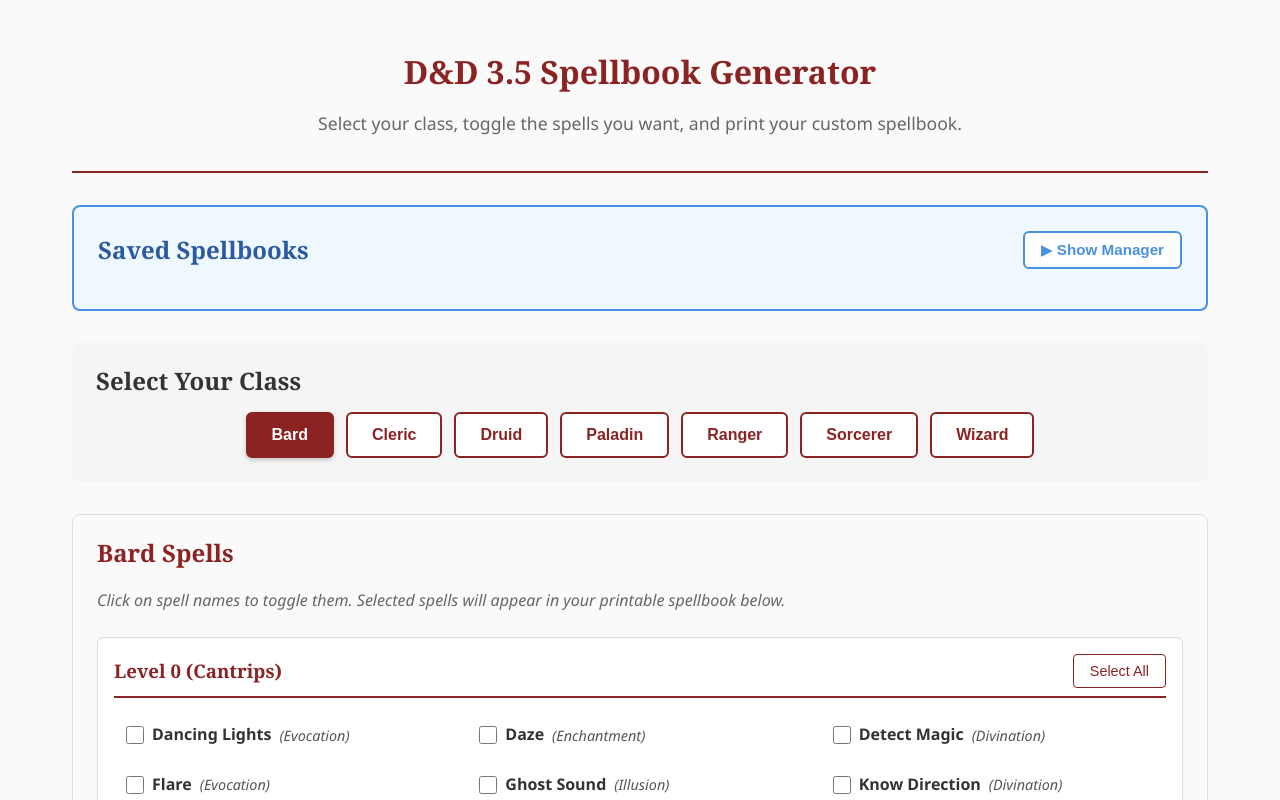
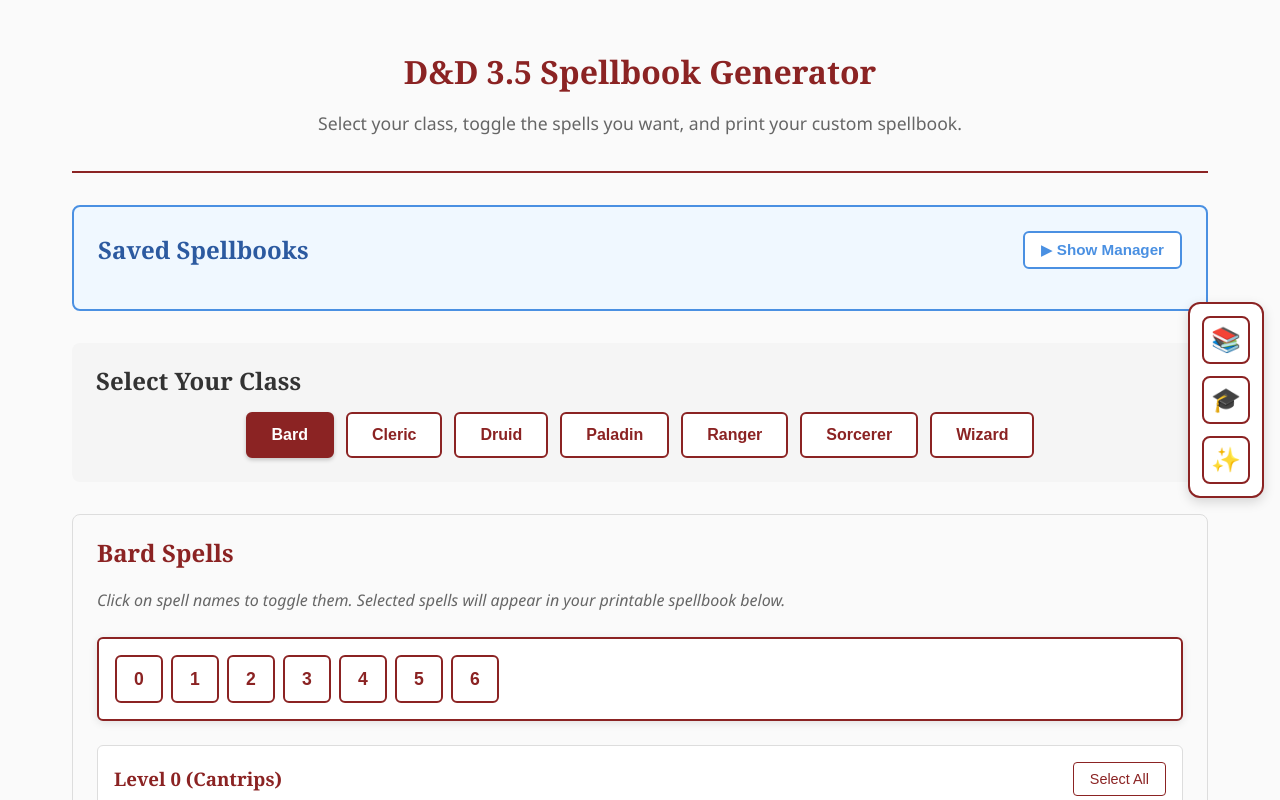
Before and after one commit to DaneWeber/dnd354ever, a React (Vite) app in the folder spellbook/: page / in a window 1280 px wide. Both pictures are taken after a click on the button "Bard". Shown: the top 800 px of the page. Built offline with nearby package versions, Linux system fonts and the light colour scheme.

Commit message:
Add navigation

```diff
--- a/spellbook/package.json
+++ b/spellbook/package.json
@@ -4,7 +4,7 @@
   "version": "1.0.0",
   "type": "module",
   "scripts": {
-    "dev": "vite",
+    "dev": "vite --host",
     "build": "tsc -b && vite build",
     "lint": "eslint .",
     "preview": "vite preview",
--- a/spellbook/src/App.css
+++ b/spellbook/src/App.css
@@ -21,6 +21,61 @@
   font-size: 1.1rem;
 }
 
+/* Floating Navigation */
+.floating-nav {
+  position: fixed;
+  right: 2rem;
+  top: 50%;
+  transform: translateY(-50%);
+  display: flex;
+  flex-direction: column;
+  gap: 0.75rem;
+  z-index: 1000;
+  background: white;
+  padding: 0.75rem;
+  border-radius: 12px;
+  box-shadow: 0 4px 12px rgba(0, 0, 0, 0.15);
+  border: 2px solid #8b2323;
+}
+
+.nav-button {
+  width: 48px;
+  height: 48px;
+  border: 2px solid #8b2323;
+  background: white;
+  border-radius: 8px;
+  cursor: pointer;
+  font-size: 1.5rem;
+  display: flex;
+  align-items: center;
+  justify-content: center;
+  transition: all 0.2s;
+  padding: 0;
+}
+
+.nav-button:hover {
+  background: #8b2323;
+  transform: scale(1.1);
+  box-shadow: 0 2px 8px rgba(139, 35, 35, 0.3);
+}
+
+.nav-button:active {
+  transform: scale(0.95);
+}
+
+/* Hide floating nav on smaller screens */
+@media (max-width: 1400px) {
+  .floating-nav {
+    right: 1rem;
+  }
+}
+
+@media (max-width: 768px) {
+  .floating-nav {
+    display: none;
+  }
+}
+
 /* Spellbook Manager */
 .spellbook-manager {
   margin-bottom: 2rem;
@@ -28,6 +83,7 @@
   background: #f0f8ff;
   border-radius: 8px;
   border: 2px solid #4a90e2;
+  scroll-margin-top: 20px;
 }
 
 .manager-header {
@@ -237,7 +293,7 @@
   padding: 1.5rem;
   background: #fafafa;
   border-radius: 8px;
-  border: 1px solid #ddd;
+  border: 1px solid #ddd;  scroll-margin-top: 20px;  scroll-margin-top: 20px;
 }
 
 .spell-selection h2 {
@@ -251,12 +307,57 @@
   margin-bottom: 1.5rem;
 }
 
+/* Level Navigation */
+.level-nav {
+  display: flex;
+  flex-wrap: wrap;
+  gap: 0.5rem;
+  margin-bottom: 1.5rem;
+  padding: 1rem;
+  background: white;
+  border-radius: 6px;
+  border: 2px solid #8b2323;
+  position: sticky;
+  top: 0;
+  z-index: 100;
+  box-shadow: 0 2px 8px rgba(0, 0, 0, 0.1);
+}
+
+.level-nav-button {
+  min-width: 48px;
+  height: 48px;
+  padding: 0 1rem;
+  font-size: 1.1rem;
+  font-weight: 600;
+  border: 2px solid #8b2323;
+  background: white;
+  color: #8b2323;
+  border-radius: 6px;
+  cursor: pointer;
+  transition: all 0.2s;
+  display: flex;
+  align-items: center;
+  justify-content: center;
+}
+
+.level-nav-button:hover {
+  background: #8b2323;
+  color: white;
+  transform: translateY(-2px);
+  box-shadow: 0 2px 6px rgba(139, 35, 35, 0.3);
+}
+
+.level-nav-button:active {
+  transform: translateY(0);
+}
+
 .spell-level-group {
   margin-bottom: 1.5rem;
   background: white;
   padding: 1rem;
   border-radius: 6px;
   border: 1px solid #ddd;
+  scroll-margin-top: 120px; /* Account for sticky level nav */
 }
 
 .level-header {
@@ -358,6 +459,7 @@
   margin-top: 3rem;
   padding-top: 2rem;
   border-top: 3px solid #8b2323;
+  scroll-margin-top: 20px;
 }
 
 .spellbook-header {
--- a/spellbook/src/App.tsx
+++ b/spellbook/src/App.tsx
@@ -274,15 +274,58 @@
     }
   }, [selectedSpells, sortOrder, selectedClass]);
 
+  const scrollToSection = (sectionId: string) => {
+    const element = document.getElementById(sectionId);
+    if (element) {
+      element.scrollIntoView({ behavior: 'smooth', block: 'start' });
+    }
+  };
+
   return (
     <div className="app">
+      {/* Floating Navigation */}
+      <nav className="floating-nav no-print">
+        <button
+          className="nav-button"
+          onClick={() => scrollToSection('spellbooks-section')}
+          title="Spellbooks"
+        >
+          📚
+        </button>
+        <button
+          className="nav-button"
+          onClick={() => scrollToSection('class-section')}
+          title="Class Selection"
+        >
+          🎓
+        </button>
+        {selectedClass && (
+          <button
+            className="nav-button"
+            onClick={() => scrollToSection('selection-section')}
+            title="Spell Selection"
+          >
+            ✨
+          </button>
+        )}
+        {selectedClass && selectedSpellsData.length > 0 && (
+          <button
+            className="nav-button"
+            onClick={() => scrollToSection('printable-section')}
+            title="Printable Spellbook"
+          >
+            📖
+          </button>
+        )}
+      </nav>
+
       <header className="no-print">
         <h1>D&D 3.5 Spellbook Generator</h1>
         <p>Select your class, toggle the spells you want, and print your custom spellbook.</p>
       </header>
 
       {/* Spellbook Manager */}
-      <div className="spellbook-manager no-print">
+      <div id="spellbooks-section" className="spellbook-manager no-print">
         <div className="manager-header">
           <h2>Saved Spellbooks</h2>
           <button
@@ -379,7 +422,7 @@
       </div>
 
       {/* Class Selection */}
-      <div className="class-selection no-print">
+      <div id="class-section" className="class-selection no-print">
         <h2>Select Your Class</h2>
         <div className="class-buttons">
           {ALL_CLASSES.map(className => (
@@ -401,14 +444,30 @@
 
       {/* Spell Selection */}
       {selectedClass && (
-        <div className="spell-selection no-print">
+        <div id="selection-section" className="spell-selection no-print">
           <h2>{selectedClass} Spells</h2>
           <p className="info">
             Click on spell names to toggle them. Selected spells will appear in your printable spellbook below.
           </p>
 
+          {/* Level Navigation */}
+          <div className="level-nav">
+            {[...spellsByLevel.keys()].map((level) => (
+              <button
+                key={level}
+                className="level-nav-button"
+                onClick={() => scrollToSection(`level-${level}`)}
+                title={`Jump to Level ${level}`}
+              >
+                {level === 0
+                  ? (selectedClass === 'Cleric' || selectedClass === 'Druid' ? '0' : '0')
+                  : level}
+              </button>
+            ))}
+          </div>
+
           {[...spellsByLevel.entries()].map(([level, spells]) => (
-            <div key={level} className="spell-level-group">
+            <div key={level} id={`level-${level}`} className="spell-level-group">
               <div className="level-header">
                 <h3>
                   Level {level} {level === 0 ? `(${selectedClass === 'Cleric' || selectedClass === 'Druid' ? 'Orisons' : 'Cantrips'})` : ''}
@@ -443,7 +502,7 @@
 
       {/* Printable Spellbook */}
       {selectedClass && selectedSpellsData.length > 0 && (
-        <div className="spellbook">
+        <div id="printable-section" className="spellbook">
           <div className="spellbook-header">
             <h1>{selectedClass} Spellbook</h1>
             <div className="spellbook-controls">
```
Also changed, not shown: 2 other files (tests, documents, lock files or other folders).
